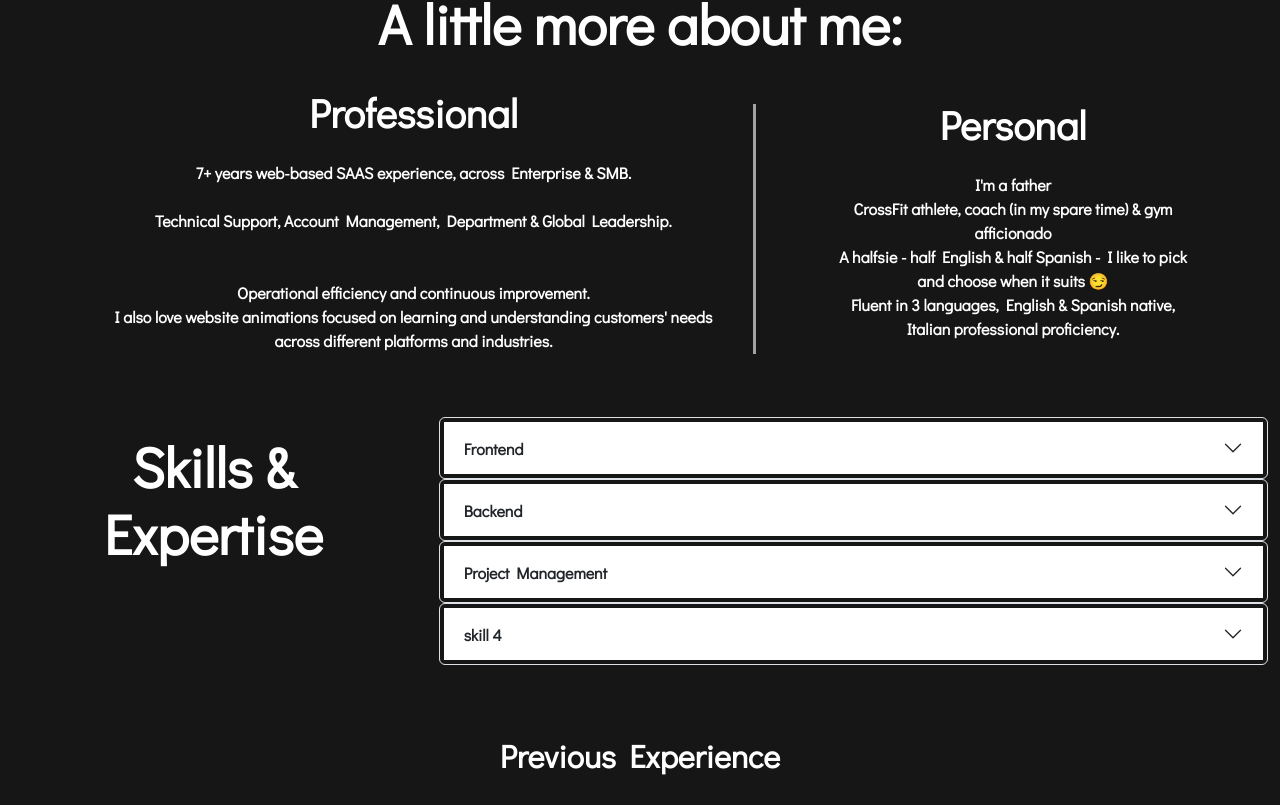
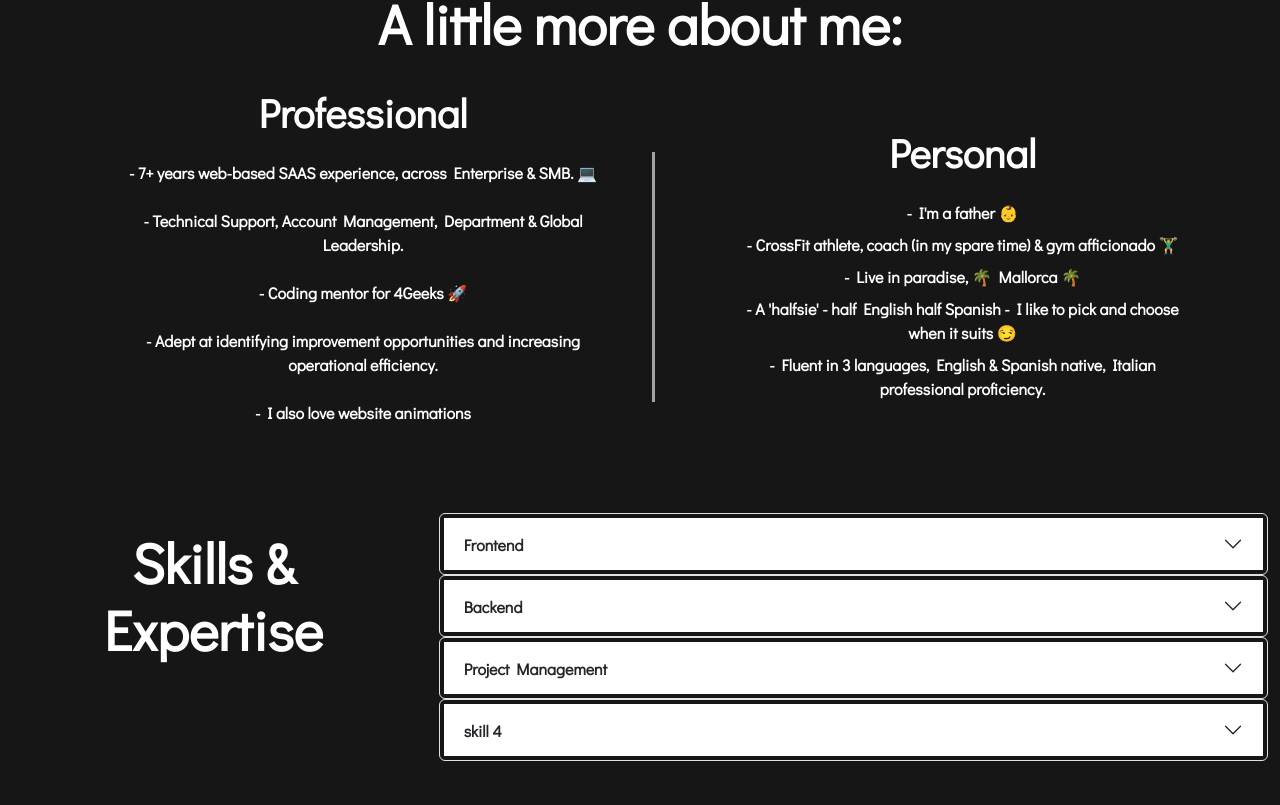
Before and after one commit to christianmartinroffey/personal-site, a React app: page / in a window 1280 px wide. Shown: the part 872-1677 px from the top of the page. Built offline with nearby package versions, Linux system fonts and the light colour scheme; no server answers.

Commit message:
addtional copy changes to about section

```diff
--- a/src/front/js/component/AboutMe.js
+++ b/src/front/js/component/AboutMe.js
@@ -46,29 +46,42 @@ function AboutMe() {
       <div className="container d-flex center-all">
         <ul>
           <li className="display-6">Professional</li>
-
           <li className="pt-4 pb-4">
-          7+ years web-based SAAS experience, across Enterprise & SMB.
+          - 7+ years web-based SAAS experience, across Enterprise & SMB. 💻
           </li>
           <li className=" pb-4">
-          Technical Support, Account Management, Department & Global Leadership.
+          - Technical Support, Account Management, Department & Global Leadership.
           </li>
           <li className=" pb-4">
-
+          - Coding mentor for 4Geeks 🚀
           </li>
-          <li>Operational efficiency and continuous improvement.</li>
-          <li>I also love website animations
-          focused on learning and
-          understanding customers' needs across different platforms and industries.
+          <li className=" pb-4">
+          - Adept at identifying improvement opportunities and increasing operational efficiency.
           </li>
+          <div className="main-intro-text-background">
+          <li className=" pb-4">
+          - I also love website animations
+          </li>
+          </div>
         </ul>
         <div className="vertical-line"></div>
         <ul>
         <li className="display-6 pb-4">Personal</li>
-        <li className="pl-3">I'm a father </li>
-        <li className="pl-3">CrossFit athlete, coach (in my spare time) & gym afficionado</li>
-        <li className="pl-3">A halfsie - half English & half Spanish - I like to pick and choose when it suits 😏</li>
-        <li className="pl-3">Fluent in 3 languages, English & Spanish native, Italian professional proficiency.</li>
+        <li className="pl-3 pb-2">
+          - I'm a father 👶
+        </li>
+        <li className="pl-3 pb-2">
+          - CrossFit athlete, coach (in my spare time) & gym afficionado 🏋️‍♂️
+        </li>
+        <li className="pl-3 pb-2">
+          - Live in paradise, 🌴 Mallorca 🌴
+        </li>
+        <li className="pl-3 pb-2">
+          - A 'halfsie' - half English half Spanish - I like to pick and choose when it suits 😏
+        </li>
+        <li className="pl-3 pb-2">
+          - Fluent in 3 languages, English & Spanish native, Italian professional proficiency.
+        </li>
         </ul>
       </div>
     </div>
--- a/src/front/styles/customstyles.css/aboutMe.css
+++ b/src/front/styles/customstyles.css/aboutMe.css
@@ -15,16 +15,17 @@
   }
 
 /* colored gradient intro text */
-  /* .main-intro-text-background{
+  .main-intro-text-background:hover{
     background: linear-gradient(
         to right,
-        rgb(84, 115, 66),
+        rgb(233, 233, 233),
         rgb(10, 146, 236)
       );
       -webkit-background-clip: text;
       -webkit-text-fill-color: transparent;
       text-align: center;
-} */
+}
+
 
 /* Basic styles */
 h1{
```
Also changed, not shown: src/front/styles/customstyles.css/experience.css (+13 -0 lines).
